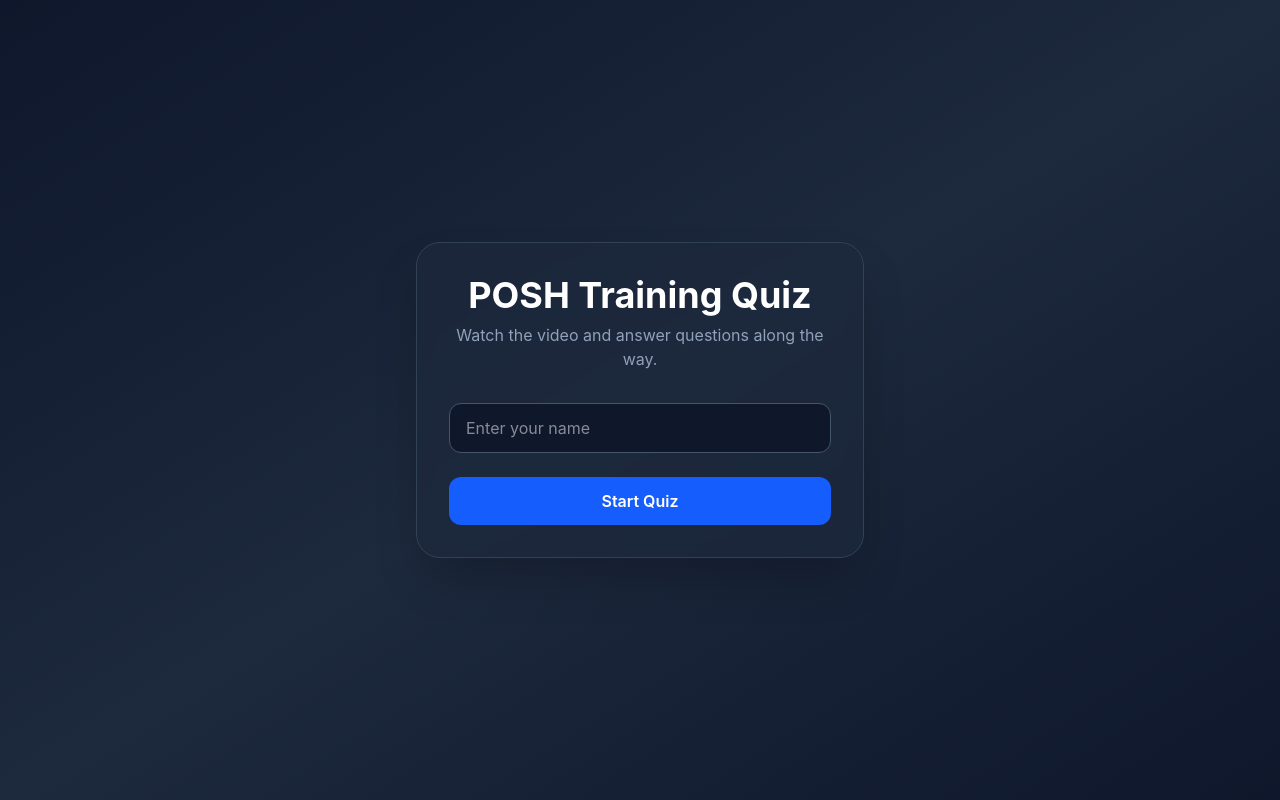
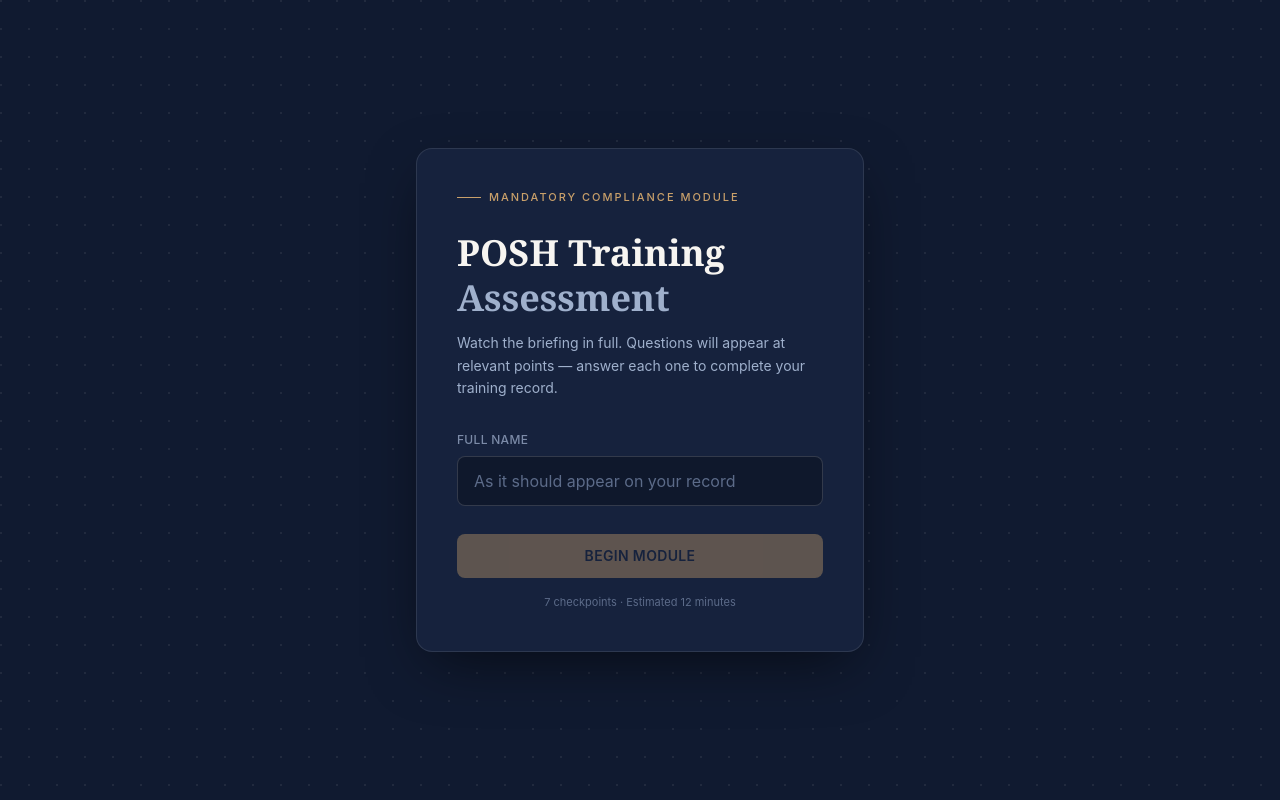
Before and after one commit to gouravithinkdigital/interactive-quiz, a React (Vite) app: page / in a window 1280 px wide. Built offline with nearby package versions, Linux system fonts and the light colour scheme.

Commit message:
fix: design

```diff
--- a/src/pages/Home.jsx
+++ b/src/pages/Home.jsx
@@ -14,6 +14,7 @@ export default function App() {
   const [answered, setAnswered] = useState([]);
   const [score, setScore] = useState(0);
   const [finished, setFinished] = useState(false);
+  const [selectedIndex, setSelectedIndex] = useState(null);
 
   function startQuiz() {
     if (!name.trim()) return;
@@ -35,21 +36,34 @@ export default function App() {
 
     if (question) {
       videoRef.current.pause();
+
+      if (document.fullscreenElement) {
+        document.exitFullscreen?.().catch(() => {});
+      }
+      if (videoRef.current.webkitDisplayingFullscreen) {
+        videoRef.current.webkitExitFullscreen?.();
+      }
+
       setCurrentQuestion(question);
     }
   }
 
   function submitAnswer(index) {
-    if (!currentQuestion) return;
+    if (!currentQuestion || selectedIndex !== null) return;
 
-    if (index === currentQuestion.answer) {
+    setSelectedIndex(index);
+
+    const isCorrect = index === currentQuestion.answer;
+    if (isCorrect) {
       setScore((s) => s + 1);
     }
 
+    setTimeout(() => {
       setAnswered((prev) => [...prev, currentQuestion.id]);
       setCurrentQuestion(null);
-
+      setSelectedIndex(null);
       videoRef.current?.play();
+    }, 900);
   }
 
   function handleVideoEnd() {
@@ -63,91 +77,171 @@ export default function App() {
     setScore(0);
     setAnswered([]);
     setCurrentQuestion(null);
+    setSelectedIndex(null);
 
     if (videoRef.current) {
       videoRef.current.currentTime = 0;
     }
   }
 
+  const passed = score >= Math.ceil(questions.length * 0.7);
+
+  // ---------- START SCREEN ----------
   if (!started) {
     return (
-      <div className="flex min-h-screen items-center justify-center bg-gradient-to-br from-slate-900 via-slate-800 to-slate-900 p-4 sm:p-6">
-        <div className="w-full max-w-md rounded-3xl border border-slate-700 bg-slate-800/70 p-6 sm:p-8 shadow-2xl backdrop-blur">
-          <h1 className="text-center text-3xl sm:text-4xl font-bold text-white">
-            POSH Training Quiz
+      <div className="relative flex min-h-screen items-center justify-center overflow-hidden bg-[#101A30] p-4 sm:p-6">
+        <div
+          className="pointer-events-none absolute inset-0 opacity-[0.07]"
+          style={{
+            backgroundImage:
+              "radial-gradient(circle at 1px 1px, #fff 1px, transparent 0)",
+            backgroundSize: "28px 28px",
+          }}
+        />
+
+        <div className="relative w-full max-w-md rounded-2xl border border-white/10 bg-[#16223D] p-7 sm:p-10 shadow-[0_20px_60px_-15px_rgba(0,0,0,0.6)]">
+          <div className="mb-6 flex items-center gap-2 text-[11px] font-medium uppercase tracking-[0.18em] text-[#C9A06A]">
+            <span className="h-px w-6 bg-[#C9A06A]" />
+            Mandatory Compliance Module
+          </div>
+
+          <h1 className="font-serif text-3xl sm:text-4xl font-semibold leading-tight text-[#F7F5F1]">
+            POSH Training
+            <span className="block text-[#9FB0CC]">Assessment</span>
           </h1>
 
-          <p className="mt-2 text-center text-sm sm:text-base text-slate-400">
-            Watch the video and answer questions along the way.
+          <p className="mt-3 text-sm leading-relaxed text-[#9FB0CC]">
+            Watch the briefing in full. Questions will appear at relevant
+            points — answer each one to complete your training record.
           </p>
 
+          <div className="mt-8">
+            <label className="mb-2 block text-xs font-medium uppercase tracking-wide text-[#7C8BA8]">
+              Full name
+            </label>
             <input
               value={name}
               onChange={(e) => setName(e.target.value)}
-            placeholder="Enter your name"
-            className="mt-8 w-full rounded-xl border border-slate-600 bg-slate-900 px-4 py-3 text-white outline-none transition focus:border-blue-500"
+              onKeyDown={(e) => e.key === "Enter" && startQuiz()}
+              placeholder="As it should appear on your record"
+              className="w-full rounded-lg border border-white/15 bg-[#0F182C] px-4 py-3 text-[#F7F5F1] placeholder:text-[#5C6B89] outline-none transition focus:border-[#C9A06A]"
             />
+          </div>
 
           <button
             onClick={startQuiz}
-            className="mt-6 w-full rounded-xl bg-blue-600 py-3 font-semibold text-white transition hover:bg-blue-700"
+            disabled={!name.trim()}
+            className="mt-7 w-full rounded-lg bg-[#C9A06A] py-3 text-sm font-semibold uppercase tracking-wide text-[#16223D] transition hover:bg-[#D8B381] disabled:cursor-not-allowed disabled:opacity-40"
           >
-            Start Quiz
+            Begin Module
+          </button>
+
+          <p className="mt-4 text-center text-[11px] text-[#5C6B89]">
+            {questions.length} checkpoints &middot; Estimated 12 minutes
+          </p>
+        </div>
+      </div>
+    );
+  }
+
+  // ---------- COMPLETION SCREEN ----------
+  if (finished) {
+    return (
+      <div className="flex min-h-screen items-center justify-center bg-[#101A30] p-4 sm:p-6">
+        <div className="w-full max-w-lg rounded-2xl border border-white/10 bg-[#16223D] p-8 sm:p-12 shadow-[0_20px_60px_-15px_rgba(0,0,0,0.6)]">
+          <div className="mb-8 flex items-center justify-between border-b border-white/10 pb-6">
+            <div>
+              <p className="text-[11px] font-medium uppercase tracking-[0.18em] text-[#C9A06A]">
+                Training Record
+              </p>
+              <h1 className="mt-1 font-serif text-2xl sm:text-3xl font-semibold text-[#F7F5F1]">
+                Assessment Complete
+              </h1>
+            </div>
+            <div
+              className={`flex h-14 w-14 shrink-0 items-center justify-center rounded-full border-2 text-xl ${
+                passed
+                  ? "border-[#6F9B7C] text-[#6F9B7C]"
+                  : "border-[#B5707A] text-[#B5707A]"
+              }`}
+            >
+              {passed ? "✓" : "!"}
+            </div>
+          </div>
+
+          <dl className="space-y-3 text-sm">
+            <div className="flex justify-between border-b border-white/5 pb-3">
+              <dt className="text-[#7C8BA8]">Participant</dt>
+              <dd className="font-medium text-[#F7F5F1]">{name}</dd>
+            </div>
+            <div className="flex justify-between border-b border-white/5 pb-3">
+              <dt className="text-[#7C8BA8]">Checkpoints answered correctly</dt>
+              <dd className="font-medium text-[#F7F5F1]">
+                {score} of {questions.length}
+              </dd>
+            </div>
+            <div className="flex justify-between border-b border-white/5 pb-3">
+              <dt className="text-[#7C8BA8]">Result</dt>
+              <dd
+                className={`font-semibold ${
+                  passed ? "text-[#6F9B7C]" : "text-[#B5707A]"
+                }`}
+              >
+                {passed ? "Passed" : "Below passing threshold"}
+              </dd>
+            </div>
+          </dl>
+
+          {!passed && (
+            <p className="mt-5 rounded-lg bg-[#B5707A]/10 p-3 text-xs leading-relaxed text-[#D6A1A8]">
+              A score of {Math.ceil(questions.length * 0.7)} or higher is
+              required to pass. Review the briefing and try again.
+            </p>
+          )}
+
+          <button
+            onClick={restart}
+            className="mt-8 w-full rounded-lg border border-[#C9A06A]/50 bg-transparent py-3 text-sm font-semibold uppercase tracking-wide text-[#C9A06A] transition hover:bg-[#C9A06A]/10"
+          >
+            {passed ? "Retake Module" : "Try Again"}
           </button>
         </div>
       </div>
     );
   }
 
-  if (finished) {
+  // ---------- QUIZ / VIDEO SCREEN ----------
   return (
-      <div className="flex min-h-screen items-center justify-center bg-slate-950 p-4">
-        <div className="w-full max-w-md rounded-3xl bg-slate-800 p-6 sm:p-10 text-center shadow-2xl">
-          <div className="mb-4 text-6xl sm:text-7xl">{score >= 4 ? "🎉" : "😞"}</div>
-
-          <h1 className="text-3xl sm:text-4xl font-bold text-white">
-            Quiz Completed
+    <div className="min-h-screen bg-[#101A30] p-3 sm:p-8">
+      <div className="mx-auto max-w-5xl">
+        <div className="mb-5 flex flex-col gap-4 border-b border-white/10 pb-5 sm:flex-row sm:items-end sm:justify-between">
+          <div>
+            <p className="text-[11px] font-medium uppercase tracking-[0.18em] text-[#C9A06A]">
+              POSH Training Assessment
+            </p>
+            <h1 className="mt-1 font-serif text-xl sm:text-2xl font-semibold text-[#F7F5F1]">
+              {name}
             </h1>
-
-          <p className="mt-2 text-slate-400">
-            Great job, {name}
-          </p>
-
-          <div className="my-8 rounded-2xl bg-slate-900 p-6">
-            <p className="text-slate-400">Your Score</p>
-
-            <h2 className="mt-2 text-5xl sm:text-6xl font-bold text-green-400">
-              {score}/{questions.length}
-            </h2>
           </div>
 
-          <button
-            onClick={restart}
-            className="w-full rounded-xl bg-blue-600 py-3 font-semibold text-white transition hover:bg-blue-700"
-          >
-            Try Again
-          </button>
-        </div>
-      </div>
-    );
-  }
-
-  return (
-    <div className="min-h-screen bg-slate-950 p-3 sm:p-8">
-      <div className="mx-auto max-w-5xl">
-        <div className="mb-6 flex flex-col gap-2 sm:flex-row sm:items-center sm:justify-between">
-          <div>
-            <h1 className="text-2xl sm:text-3xl font-bold text-white">
-              Welcome, {name} 👋
-            </h1>
-
-            <p className="text-slate-400">
-              Score: {score} / {questions.length}
-            </p>
+          <div className="flex items-center gap-3">
+            {questions.map((q, i) => (
+              <div
+                key={q.id}
+                className={`h-1.5 w-7 rounded-full transition-colors ${
+                  answered.includes(q.id)
+                    ? "bg-[#C9A06A]"
+                    : "bg-white/15"
+                }`}
+              />
+            ))}
+            <span className="ml-1 text-xs font-medium text-[#7C8BA8]">
+              {answered.length}/{questions.length}
+            </span>
           </div>
         </div>
 
-        <div className="relative overflow-hidden rounded-xl sm:rounded-3xl shadow-2xl">
+        <div className="relative overflow-hidden rounded-xl shadow-[0_20px_60px_-15px_rgba(0,0,0,0.6)]">
           <video
             ref={videoRef}
             src={videoFile}
@@ -161,26 +255,49 @@ export default function App() {
         </div>
 
         {currentQuestion && (
-          <div className="fixed inset-0 z-50 flex items-center justify-center bg-black/70 backdrop-blur-sm p-3 sm:p-4">
-            <div className="w-full max-w-lg max-h-[85vh] sm:max-h-[90vh] rounded-2xl bg-white p-4 sm:p-8 overflow-y-auto">
-              <p className="mb-2 text-xs sm:text-sm text-slate-500">
-                Question {answered.length + 1} of {questions.length}
+          <div className="fixed inset-0 z-50 flex items-center justify-center bg-[#0A1020]/85 p-3 backdrop-blur-sm sm:p-4">
+            <div className="w-full max-w-lg max-h-[85vh] overflow-y-auto rounded-2xl border border-white/10 bg-[#16223D] p-5 sm:max-h-[90vh] sm:p-9">
+              <p className="mb-3 text-[11px] font-medium uppercase tracking-[0.18em] text-[#C9A06A]">
+                Checkpoint {answered.length + 1} of {questions.length}
               </p>
 
-              <h2 className="mb-4 sm:mb-6 text-lg sm:text-2xl font-bold leading-snug">
+              <h2 className="mb-6 font-serif text-lg sm:text-2xl font-semibold leading-snug text-[#F7F5F1]">
                 {currentQuestion.question}
               </h2>
 
-              <div className="space-y-2 sm:space-y-3">
-                {currentQuestion.options.map((option, index) => (
+              <div className="space-y-2.5">
+                {currentQuestion.options.map((option, index) => {
+                  const isSelected = selectedIndex === index;
+                  const isCorrectOption = index === currentQuestion.answer;
+                  const showState = selectedIndex !== null;
+
+                  let stateClasses =
+                    "border-white/15 hover:border-[#C9A06A]/60 hover:bg-white/[0.04]";
+                  if (showState && isCorrectOption) {
+                    stateClasses = "border-[#6F9B7C] bg-[#6F9B7C]/10";
+                  } else if (showState && isSelected && !isCorrectOption) {
+                    stateClasses = "border-[#B5707A] bg-[#B5707A]/10";
+                  }
+
+                  return (
                     <button
                       key={index}
                       onClick={() => submitAnswer(index)}
-                    className="w-full rounded-xl border border-slate-300 p-3 sm:p-4 text-left text-sm sm:text-base transition hover:border-blue-500 hover:bg-blue-50 active:scale-95"
+                      disabled={selectedIndex !== null}
+                      className={`flex w-full items-center justify-between rounded-lg border p-3.5 text-left text-sm transition sm:p-4 sm:text-base ${stateClasses} ${
+                        selectedIndex !== null ? "cursor-default" : ""
+                      }`}
                     >
-                    {option}
+                      <span className="text-[#E9E4D9]">{option}</span>
+                      {showState && isCorrectOption && (
+                        <span className="text-[#6F9B7C]">✓</span>
+                      )}
+                      {showState && isSelected && !isCorrectOption && (
+                        <span className="text-[#B5707A]">✕</span>
+                      )}
                     </button>
-                ))}
+                  );
+                })}
               </div>
             </div>
           </div>
```
Lines whose indentation alone changed are shown as unchanged.
